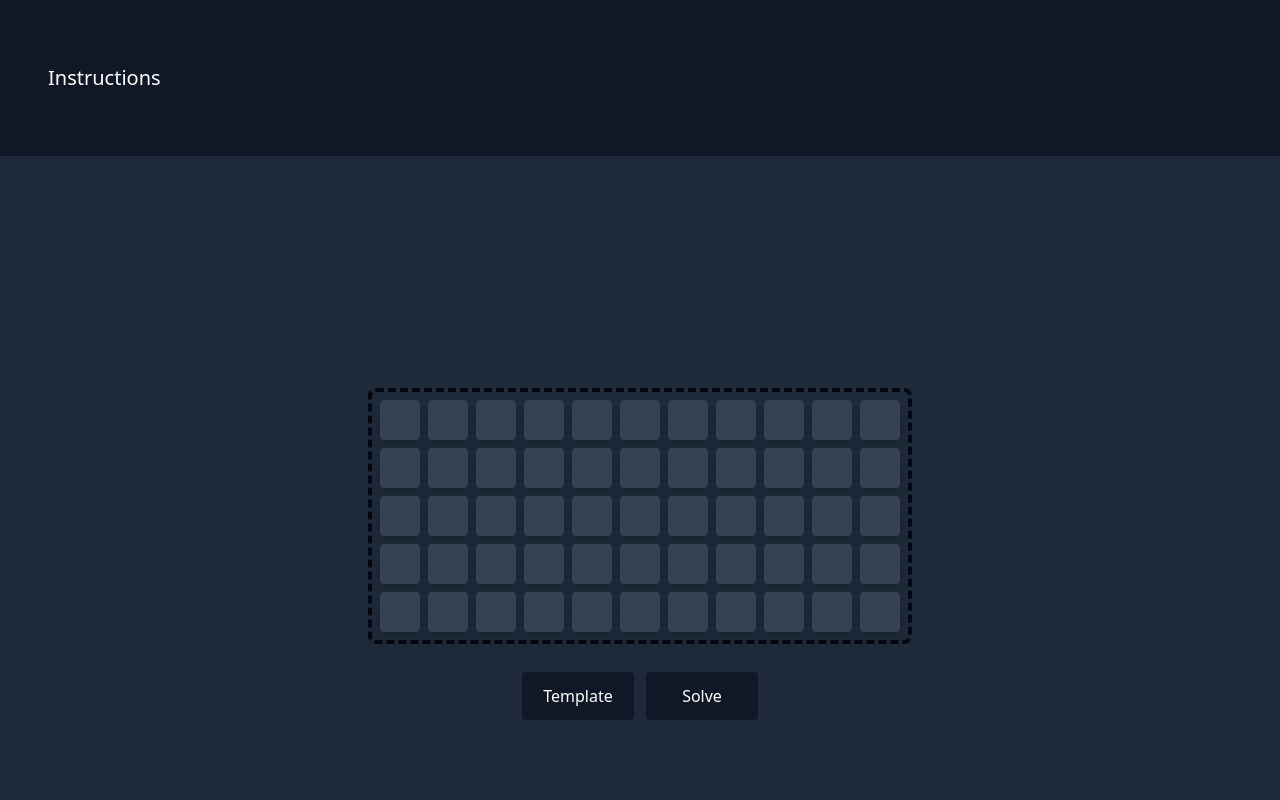
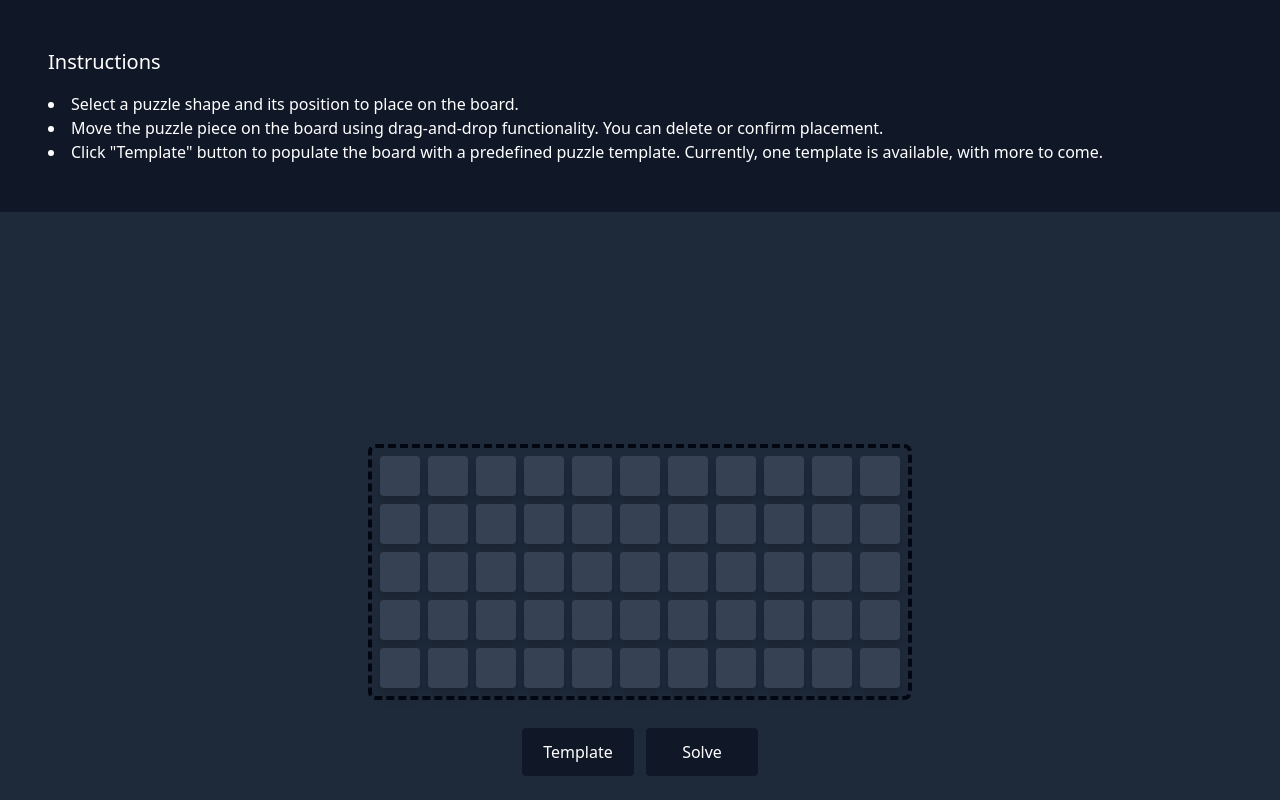
Before and after one commit to helgoyat/haloonie-puzzle, a Vue app: page / in a window 1280 px wide. Shown: the top 800 px of the page. Built offline with nearby package versions, Linux system fonts and the light colour scheme.

Commit message:
Start adding instructions

```diff
--- a/src/App.vue
+++ b/src/App.vue
@@ -232,8 +232,19 @@ function handleDeleteClone() {
 
 <template>
   <main class="flex flex-col justify-center items-center">
-    <div class="w-full p-12 m-4 text-white">
+    <div class="w-full p-12 text-white flex flex-col gap-4">
       <div class="text-xl">Instructions</div>
+      <ul class="list-disc list-inside">
+        <li>Select a puzzle shape and its position to place on the board.</li>
+        <li>
+          Move the puzzle piece on the board using drag-and-drop functionality.
+          You can delete or confirm placement.
+        </li>
+        <li>
+          Click "Template" button to populate the board with a predefined puzzle
+          template. Currently, one template is available, with more to come.
+        </li>
+      </ul>
     </div>
     <!-- Puzzle Board -->
     <div
```
